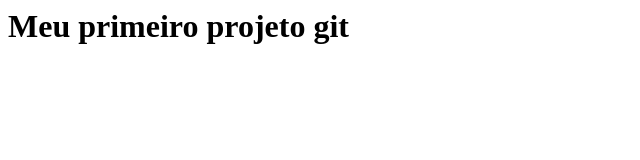
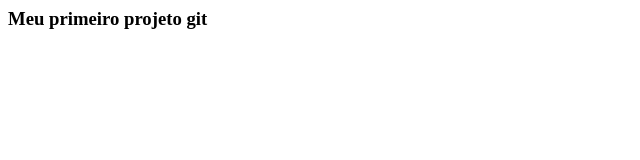
Before and after one commit to juansilvajsg/site, a plain HTML site: page index.html in a window 1280 px wide. Shown: the whole page, without its empty margins (0-640 px from the left). Drawn offline with Linux system fonts and the light colour scheme.

Commit message:
Alterado de H1 para H3

```diff
--- a/index.html
+++ b/index.html
@@ -3,6 +3,6 @@
 <title>Meu site</title>
 </head>
 <body>
-<h1>Meu primeiro projeto git</h1>
+<h3>Meu primeiro projeto git</h3>
 </body>
 </html>
```
